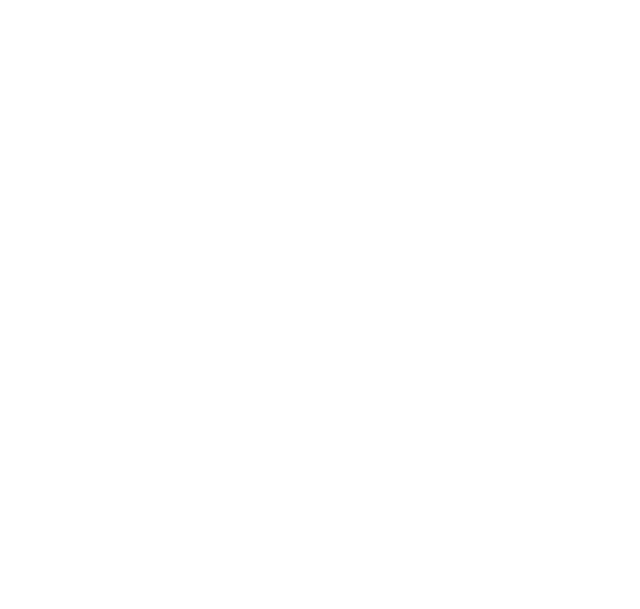
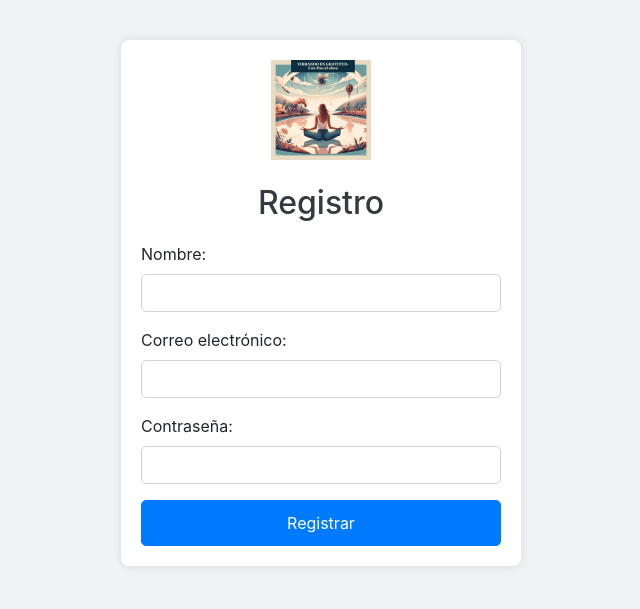
Before and after one commit to prodri41/Trabajo-Final, a website: page public/registro.html in a window 1280 px wide. Shown: the whole page, without its empty margins (319-959 px from the left). Drawn offline with nearby package versions, Linux system fonts and the light colour scheme.

Commit message:
entrega 4

```diff
--- a/public/ingreso.html
+++ b/public/ingreso.html
@@ -0,0 +1,68 @@
+<!DOCTYPE html>
+<html lang="es">
+<head>
+  <meta charset="UTF-8"/>
+  <meta name="viewport" content="width=device-width, initial-scale=1.0">
+  <title>Ingreso - VIBRANDO EN GRATITUD</title>
+  <link rel="stylesheet" href="https://stackpath.bootstrapcdn.com/bootstrap/4.5.2/css/bootstrap.min.css">
+  <style>
+    body {
+      background-color: #f0f2f5; /* Un color de fondo suave */
+    }
+
+    .container {
+      background-color: #ffffff; /* Fondo blanco para el contenedor */
+      padding: 20px; /* Espaciado interno */
+      border-radius: 8px; /* Bordes redondeados */
+      box-shadow: 0 0 10px rgba(0, 0, 0, 0.1); /* Sombra suave */
+      max-width: 400px; /* Ancho máximo para un mejor enfoque */
+      margin: 40px auto; /* Centrar el contenedor en la página y añadir espacio arriba y abajo */
+    }
+
+    h2 {
+      color: #343a40; /* Color oscuro para el título, similar al footer del index.html */
+      margin-bottom: 20px; /* Espaciado debajo del título */
+    }
+
+    .form-control {
+      border-radius: 5px; /* Bordes redondeados para los campos de entrada */
+      margin-bottom: 15px; /* Espaciado entre campos */
+    }
+
+    button.btn {
+      border-radius: 5px; /* Bordes redondeados para el botón */
+      width: 100%; /* Hacer que el botón ocupe todo el ancho del contenedor */
+      padding: 10px; /* Aumentar el padding para un botón más grande */
+      background-color: #007bff; /* Color primario de Bootstrap para el botón */
+      color: white; /* Texto blanco para el botón */
+    }
+
+    button.btn:hover {
+      background-color: #0056b3; /* Oscurecer el botón al pasar el mouse */
+    }
+  </style>
+</head>
+<body>
+
+  <div class="container">
+    <div class="text-center">
+
+      <img src="imagenes/Logo.jpg" alt="Logo" width="100" class="mb-4">
+      <h2>Ingreso</h2>
+    </div>
+    <form id="formulario-ingreso">
+        <div class="mb-3">
+            <label for="emailIngreso" class="form-label">Correo electrónico:</label>
+            <input type="email" class="form-control" id="emailIngreso" name="email" required>
+        </div>
+        <div class="mb-3">
+            <label for="passwordIngreso" class="form-label">Contraseña:</label>
+            <input type="password" class="form-control" id="passwordIngreso" name="password" required>
+        </div>
+        <button type="submit" class="btn btn-primary">Ingresar</button>
+    </form>
+  </div>
+
+  <script src="https://stackpath.bootstrapcdn.com/bootstrap/4.5.2/js/bootstrap.min.js"></script>
+</body>
+</html>
--- a/public/registro.html
+++ b/public/registro.html
@@ -0,0 +1,72 @@
+<!DOCTYPE html>
+<html lang="es">
+<head>
+  <meta charset="UTF-8"/>
+  <meta name="viewport" content="width=device-width, initial-scale=1.0">
+  <title>Registro - VIBRANDO EN GRATITUD</title>
+  <link rel="stylesheet" href="https://stackpath.bootstrapcdn.com/bootstrap/4.5.2/css/bootstrap.min.css">
+  <style>
+    body {
+      background-color: #f0f2f5; /* Un color de fondo suave */
+    }
+
+    .container {
+      background-color: #ffffff; /* Fondo blanco para el contenedor */
+      padding: 20px; /* Espaciado interno */
+      border-radius: 8px; /* Bordes redondeados */
+      box-shadow: 0 0 10px rgba(0, 0, 0, 0.1); /* Sombra suave */
+      max-width: 400px; /* Ancho máximo para un mejor enfoque */
+      margin: 40px auto; /* Centrar el contenedor en la página y añadir espacio arriba y abajo */
+    }
+
+    h2 {
+      color: #343a40; /* Color oscuro para el título, similar al footer del index.html */
+      margin-bottom: 20px; /* Espaciado debajo del título */
+    }
+
+    .form-control {
+      border-radius: 5px; /* Bordes redondeados para los campos de entrada */
+      margin-bottom: 15px; /* Espaciado entre campos */
+    }
+
+    button.btn {
+      border-radius: 5px; /* Bordes redondeados para el botón */
+      width: 100%; /* Hacer que el botón ocupe todo el ancho del contenedor */
+      padding: 10px; /* Aumentar el padding para un botón más grande */
+      background-color: #007bff; /* Color primario de Bootstrap para el botón */
+      color: white; /* Texto blanco para el botón */
+    }
+
+    button.btn:hover {
+      background-color: #0056b3; /* Oscurecer el botón al pasar el mouse */
+    }
+  </style>
+</head>
+<body>
+
+  <div class="container">
+    <div class="text-center">
+
+      <img src="imagenes/Logo.jpg" alt="Logo" width="100" class="mb-4">
+      <h2>Registro</h2>
+    </div>
+    <form id="formulario-registro">
+        <div class="mb-3">
+            <label for="nombreRegistro" class="form-label">Nombre:</label>
+            <input type="text" class="form-control" id="nombreRegistro" name="nombre" required>
+        </div>
+        <div class="mb-3">
+            <label for="emailRegistro" class="form-label">Correo electrónico:</label>
+            <input type="email" class="form-control" id="emailRegistro" name="email" required>
+        </div>
+        <div class="mb-3">
+            <label for="passwordRegistro" class="form-label">Contraseña:</label>
+            <input type="password" class="form-control" id="passwordRegistro" name="password" required>
+        </div>
+        <button type="submit" class="btn btn-primary">Registrar</button>
+    </form>
+  </div>
+
+  <script src="https://stackpath.bootstrapcdn.com/bootstrap/4.5.2/js/bootstrap.min.js"></script>
+</body>
+</html>
```
Also changed, not shown: public/index.html (+6 -0 lines).
